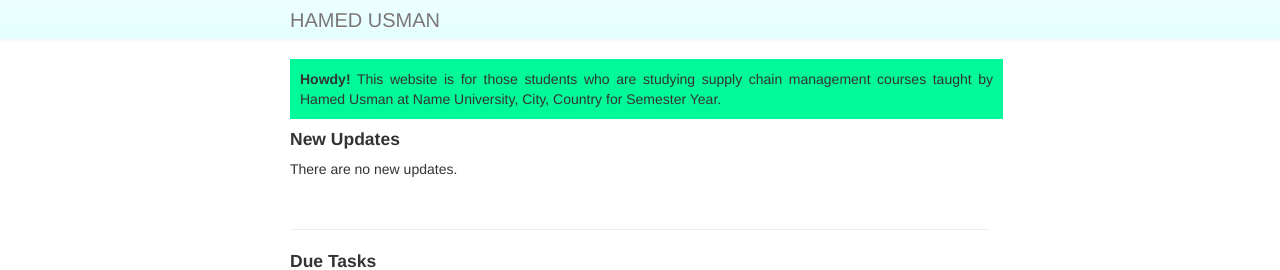
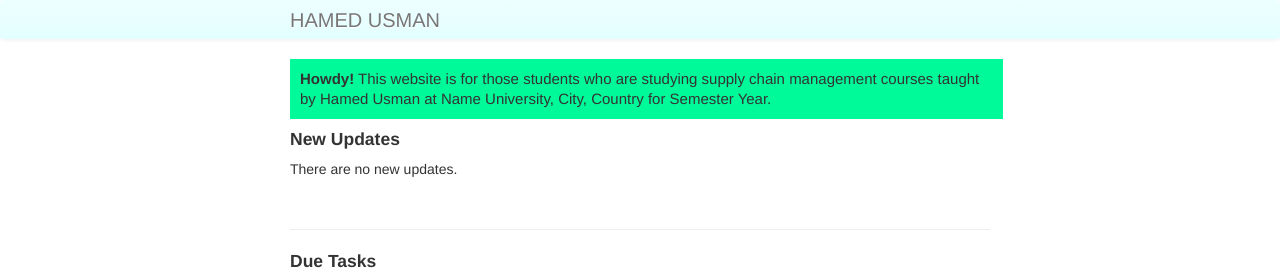
Before and after one commit to 101scm/101scm.github.io, a Jekyll site: the page built from index.md, in a window 1280 px wide. Shown: the top 270 px of the page. Built offline with Jekyll 4.4.1, drawn with Linux system fonts in a browser that asks for light colours.

Commit message:
Update index.md

```diff
--- a/index.md
+++ b/index.md
@@ -16,7 +16,7 @@ padding:10px;
 
 <div class="ex">
 
-<div style="text-align: justify;font-size: 14px;">
+<div style="text-align: left;font-size: 15px;">
 
 <b>Howdy!</b> This website is for those students who are studying supply chain management courses taught by Hamed Usman at Name University, City, Country for Semester Year.
 </div></div>
```
